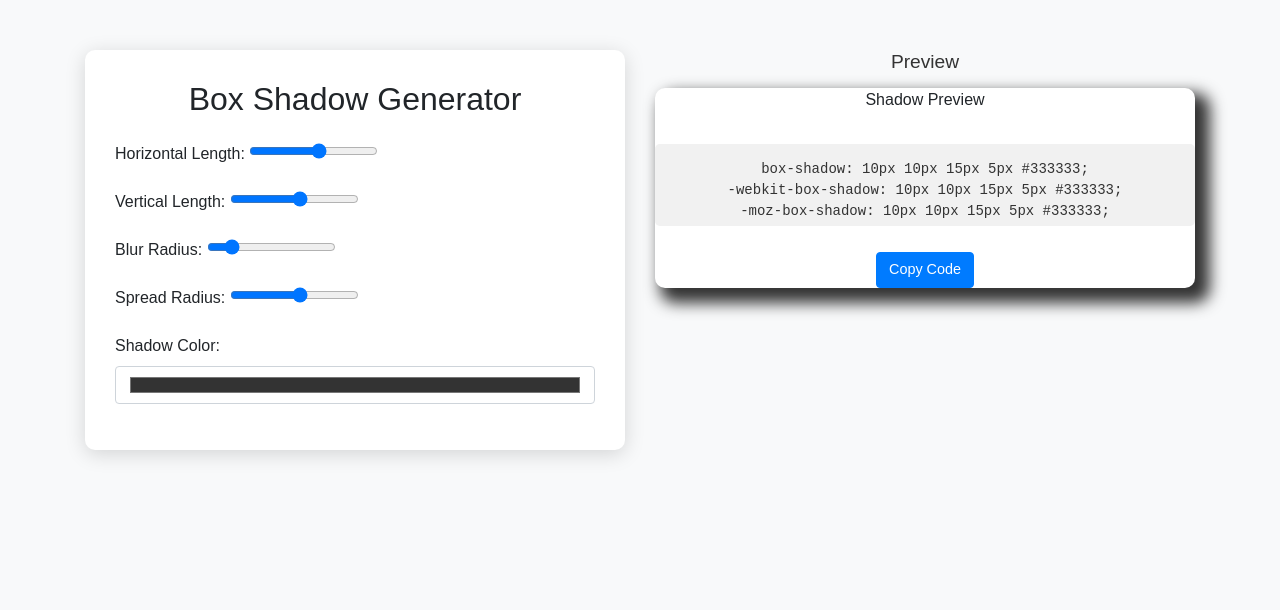
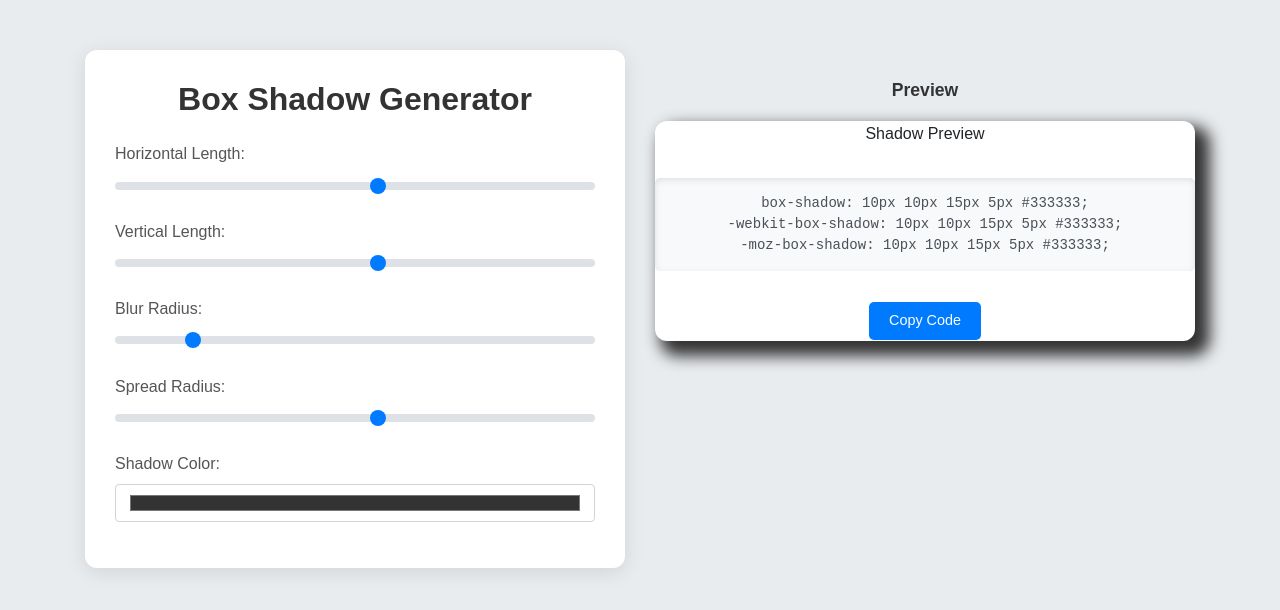
Before and after one commit to shubham-ralli/shadow-generator, a plain HTML site: page index.html in a window 1280 px wide. Drawn offline with nearby package versions, Linux system fonts and the light colour scheme.

Commit message:
design update

```diff
--- a/index.html
+++ b/index.html
@@ -12,7 +12,7 @@
 
     <style>
       body {
-        background-color: #f8f9fa;
+        background-color: #e9ecef;
         font-family: Arial, sans-serif;
       }
 
@@ -22,8 +22,8 @@
 
       #shadow-preview {
         width: 100%;
-        height: 200px;
-        border-radius: 10px;
+        height: 220px;
+        border-radius: 12px;
         background-color: #ffffff;
         display: flex;
         align-items: center;
@@ -36,33 +36,83 @@
       .form-container {
         padding: 30px;
         background-color: #ffffff;
-        border-radius: 10px;
-        box-shadow: 0px 4px 20px rgba(0, 0, 0, 0.15);
+        border-radius: 12px;
+        box-shadow: 0px 4px 20px rgba(0, 0, 0, 0.1);
+      }
+
+      h2, h4 {
+        color: #333;
+        font-weight: 600;
+      }
+
+      .form-group label {
+        font-weight: 500;
+        color: #555;
+      }
+
+      .form-group input[type="range"] {
+        width: 100%;
       }
 
       #css-code {
-        background-color: #f1f1f1;
+        background-color: #f8f9fa;
         padding: 15px;
         border-radius: 5px;
         font-family: monospace;
         font-size: 14px;
-        color: #333;
+        color: #495057;
         white-space: pre-wrap;
         word-wrap: break-word;
         width: 100%;
         margin-top: 15px;
+        box-shadow: inset 0px 2px 6px rgba(0, 0, 0, 0.1);
+      }
+
+      .copy-btn {
+        background-color: #007bff;
+        color: #ffffff;
+        border: none;
+        padding: 8px 20px;
+        border-radius: 5px;
+        margin-top: 15px;
+        font-size: 0.9rem;
+        transition: background-color 0.3s ease;
+      }
+
+      .copy-btn:hover {
+        background-color: #0056b3;
+      }
+
+      .preview-section {
+        margin-top: 30px;
+      }
+
+      .copy-btn:focus {
+        outline: none;
+      }
+
+      .copy-btn.copied {
+        background-color: #28a745;
+        color: #fff;
+      }
+
+      .custom-range::-webkit-slider-thumb {
+        background-color: #007bff;
+      }
+
+      .custom-range::-moz-range-thumb {
+        background-color: #007bff;
+      }
+
+      .custom-range::-ms-thumb {
+        background-color: #007bff;
       }
 
       .title {
-        font-size: 1.2rem;
-        font-weight: 500;
+        font-size: 1.1rem;
         color: #333;
-        margin-bottom: 15px;
-      }
-
-      .copy-btn {
-        margin-top: 10px;
-        font-size: 0.9rem;
+        margin-bottom: 20px;
+        font-weight: bold;
       }
     </style>
 
@@ -78,19 +128,19 @@
             <!-- Controls for box-shadow customization -->
             <div class="form-group">
               <label for="horizontal-length">Horizontal Length:</label>
-              <input type="range" class="form-range" id="horizontal-length" min="-100" max="100" value="10">
+              <input type="range" class="form-range custom-range" id="horizontal-length" min="-100" max="100" value="10">
             </div>
             <div class="form-group">
               <label for="vertical-length">Vertical Length:</label>
-              <input type="range" class="form-range" id="vertical-length" min="-100" max="100" value="10">
+              <input type="range" class="form-range custom-range" id="vertical-length" min="-100" max="100" value="10">
             </div>
             <div class="form-group">
               <label for="blur">Blur Radius:</label>
-              <input type="range" class="form-range" id="blur" min="0" max="100" value="15">
+              <input type="range" class="form-range custom-range" id="blur" min="0" max="100" value="15">
             </div>
             <div class="form-group">
               <label for="spread">Spread Radius:</label>
-              <input type="range" class="form-range" id="spread" min="-50" max="50" value="5">
+              <input type="range" class="form-range custom-range" id="spread" min="-50" max="50" value="5">
             </div>
             <div class="form-group">
               <label for="color">Shadow Color:</label>
@@ -106,7 +156,7 @@
             <div id="shadow-preview">
               <p>Shadow Preview</p>
               <pre id="css-code" class="text-center mt-3"></pre>
-              <button class="btn btn-primary copy-btn" onclick="copyToClipboard()">Copy Code</button>
+              <button class="btn copy-btn" onclick="copyToClipboard()">Copy Code</button>
             </div>
           </div>
         </div>
@@ -144,10 +194,12 @@
         navigator.clipboard.writeText(cssCodeText).then(function() {
           var copyButton = document.querySelector('.copy-btn');
           copyButton.textContent = "Copied!";
+          copyButton.classList.add('copied');
 
           // Revert button text after 5 seconds
           setTimeout(function() {
             copyButton.textContent = "Copy Code";
+            copyButton.classList.remove('copied');
           }, 5000);
         });
       }
```
